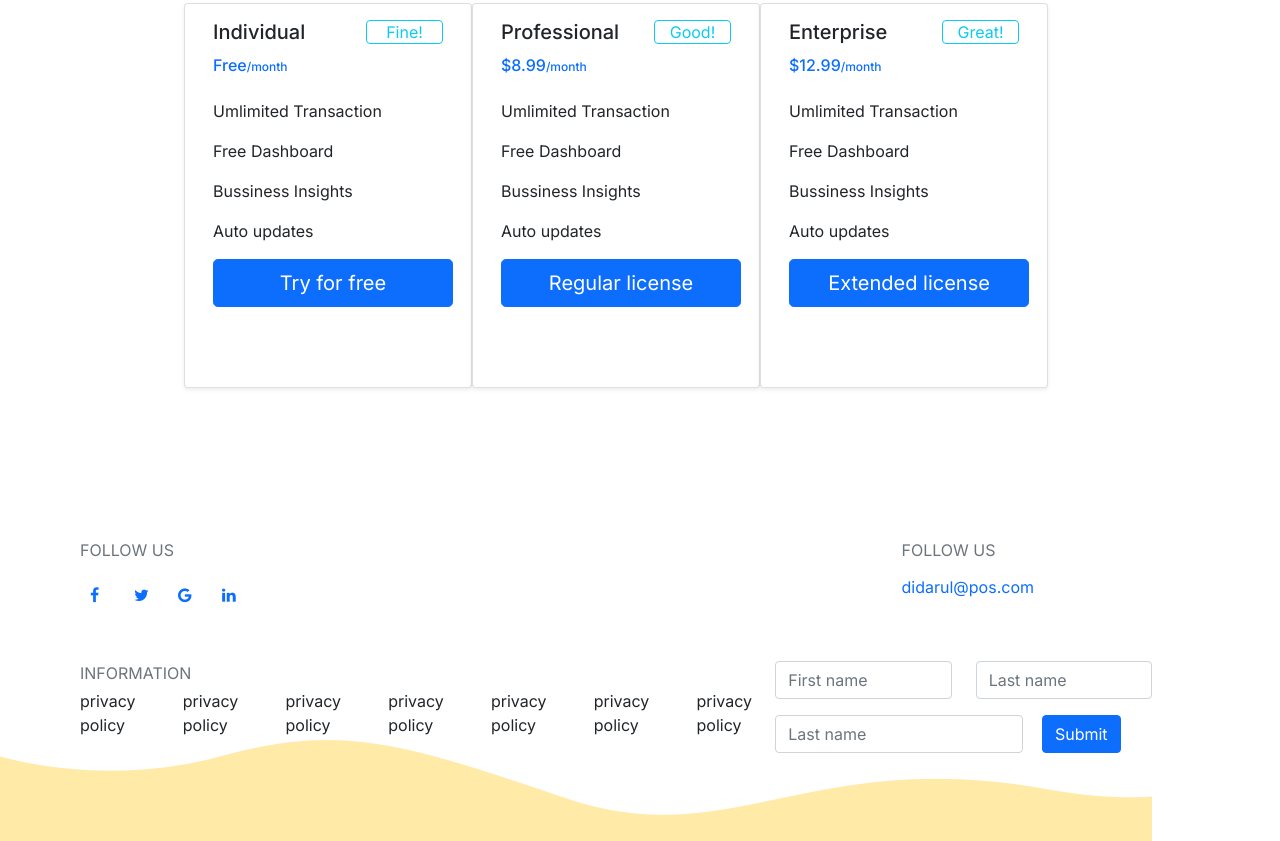
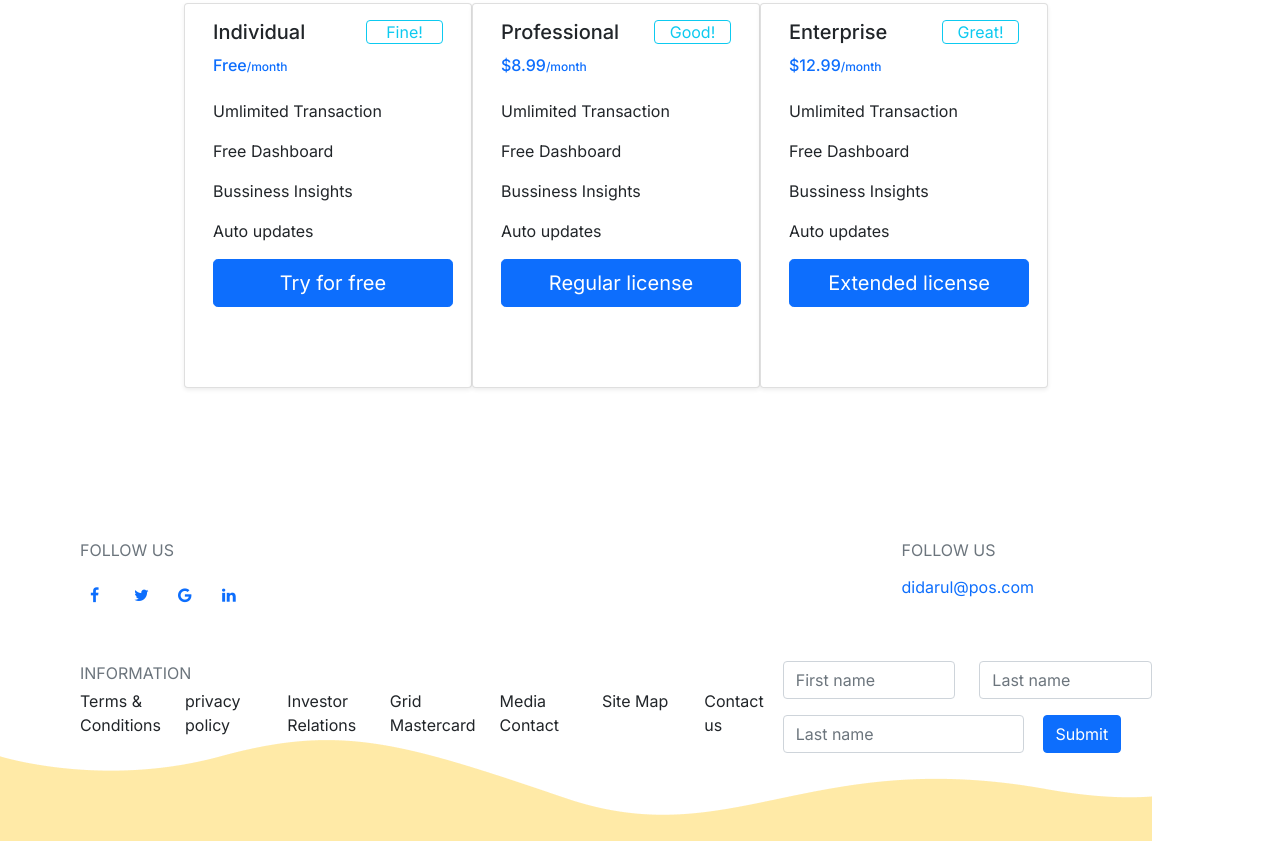
Before and after one commit to Didarulislam-Ai/didarul.github.io, a plain HTML site: page index.html in a window 1280 px wide. Shown: the part 1807-2648 px from the top of the page. Drawn offline with nearby package versions, Linux system fonts and the light colour scheme.

Commit message:
footer change
done

```diff
--- a/index.html
+++ b/index.html
@@ -172,13 +172,13 @@
 				<div class="footer--container2">
 					<div class="row">
 						<h class="text-muted">INFORMATION</h>
+						<p class="col-sm">Terms & Conditions</p>
 						<p class="col-sm">privacy policy</p>
-						<p class="col-sm">privacy policy</p>
-						<p class="col-sm">privacy policy</p>
-						<p class="col-sm">privacy policy</p>
-						<p class="col-sm">privacy policy</p>
-						<p class="col-sm">privacy policy</p>
-						<p class="col-sm">privacy policy</p>
+						<p class="col-sm">Investor Relations</p>
+						<p class="col-sm">Grid Mastercard</p>
+						<p class="col-sm">Media Contact</p>
+						<p class="col-sm">Site Map</p>
+						<p class="col-sm">Contact us</p>
 					</div>
 					<form>
 						<div class="row">
```
